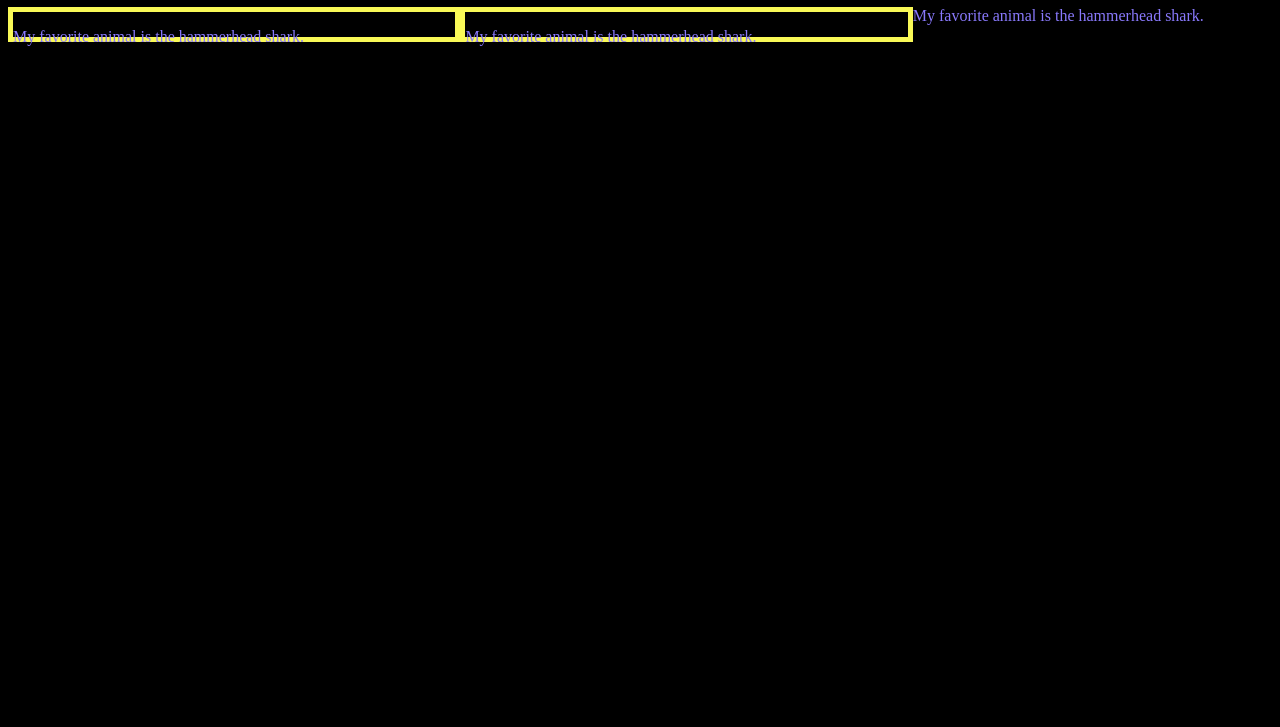
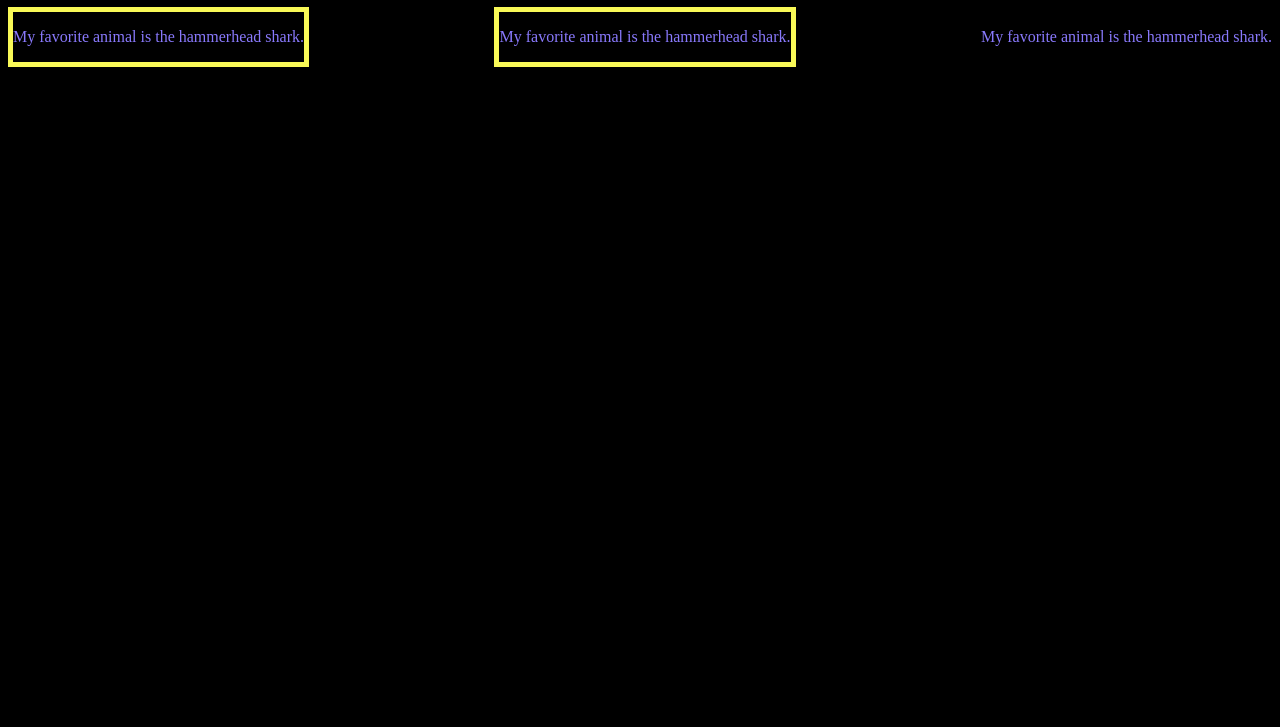
Before and after one commit to azrielpena6-maker/Align, a plain HTML site: page index.html in a window 1280 px wide. Shown: the part 73-800 px from the top of the page. Drawn offline with Linux system fonts and the light colour scheme.

Commit message:
fixed css

```diff
--- a/styles.css
+++ b/styles.css
@@ -2,27 +2,31 @@ body{
     background-color: black;
     color: rgb(137, 121, 252);
 }
+.container{
+    display: flex;
+    justify-content: space-between;
+    align-items: center;
+}
+.LeftAlign{
+    border: 5px solid rgb(249, 249, 87);
+   flex: 0 0 auto;
+   color: rgb(137, 121, 252);
+   box-sizing: border-box;
 
-.LeftAlign{
-    border: 5px solid;
-    border-color: rgb(249, 249, 87);
-    float: left;
-    height: 25px;
-    width: 35%;
 }
 
 .CenterAlign{
-    border: 5px solid;
-    border-color: rgb(249, 249, 87);
-    float: left;
-    height: 25px;
-    width: 35%;
+    border: 5px solid rgb(249, 249, 87);
+     flex: 0 0 auto;
+   color: rgb(137, 121, 252);
+   box-sizing: border-box;
+   text-align: justify;
 }
 
 .CenterAlign{
-     border: 5px solid;
-    border-color: rgb(249, 249, 87);
-    float: left;
-    height: 25px;
-    width: 35%;
+     border: 5px solid rgb(249, 249, 87);
+   box-sizing: border-box;
+color: rgb(137, 121, 252);
+text-align: justify;
+flex: 0 0 auto;
 }
```
